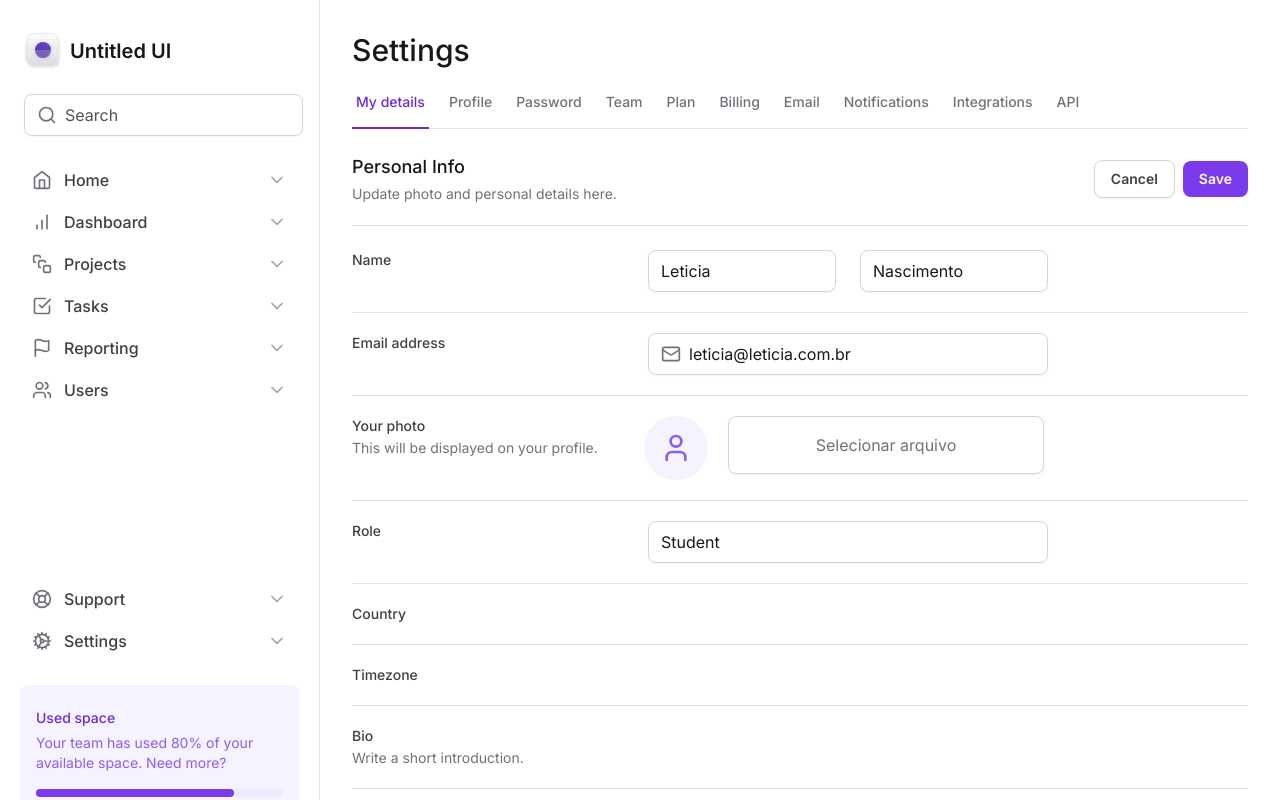
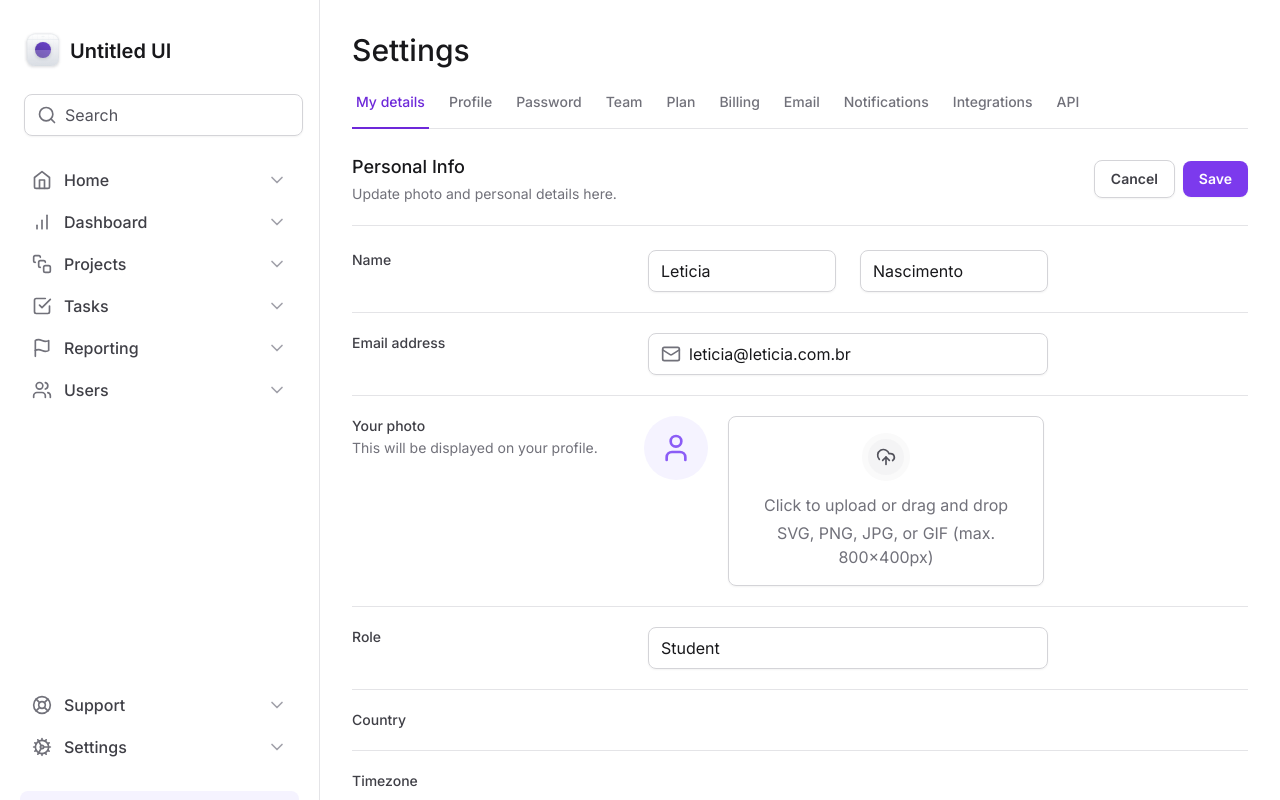
Before and after one commit to leticea/tailwind-next, a Next.js app: page / in a window 1280 px wide. Shown: the top 800 px of the page. Built offline with nearby package versions, Linux system fonts and the light colour scheme.

Commit message:
feat(page.tsx): select file styles

```diff
--- a/src/app/page.tsx
+++ b/src/app/page.tsx
@@ -1,6 +1,6 @@
 import { InputControl, InputPrefix, InputRoot } from "@/components/Input";
 import { SettingsTabs } from "@/components/SettingsTabs";
-import { Mail, User } from "lucide-react";
+import { Mail, UploadCloud, User } from "lucide-react";
 
 export default function Home() {
   return (
@@ -94,7 +94,14 @@ export default function Home() {
                 htmlFor="photo"
                 className="flex-1 cursor-pointer flex flex-col items-center gap-3 rounded-lg border border-zinc-300 px-6 py-4 text-center text-zinc-500 shadow-sm"
               >
-                Selecionar arquivo
+                <div className="rounded-full border-6 border-zinc-50 bg-zinc-100 p-2">
+                  <UploadCloud className="h-5 w-5 text-zinc-600" />
+                </div>
+
+                <div className="flex flex-col items-center gap-1">
+                  <span>Click to upload or drag and drop</span>
+                  <span>SVG, PNG, JPG, or GIF (max. 800x400px)</span>
+                </div>
               </label>
 
               <input type="file" className="sr-only" id="photo" />
--- a/tailwind.config.ts
+++ b/tailwind.config.ts
@@ -11,6 +11,9 @@ const config: Config = {
       maxWidth: {
         app: "700px",
       },
+      borderWidth: {
+        6: "6px",
+      },
     },
   },
   plugins: [],
```
